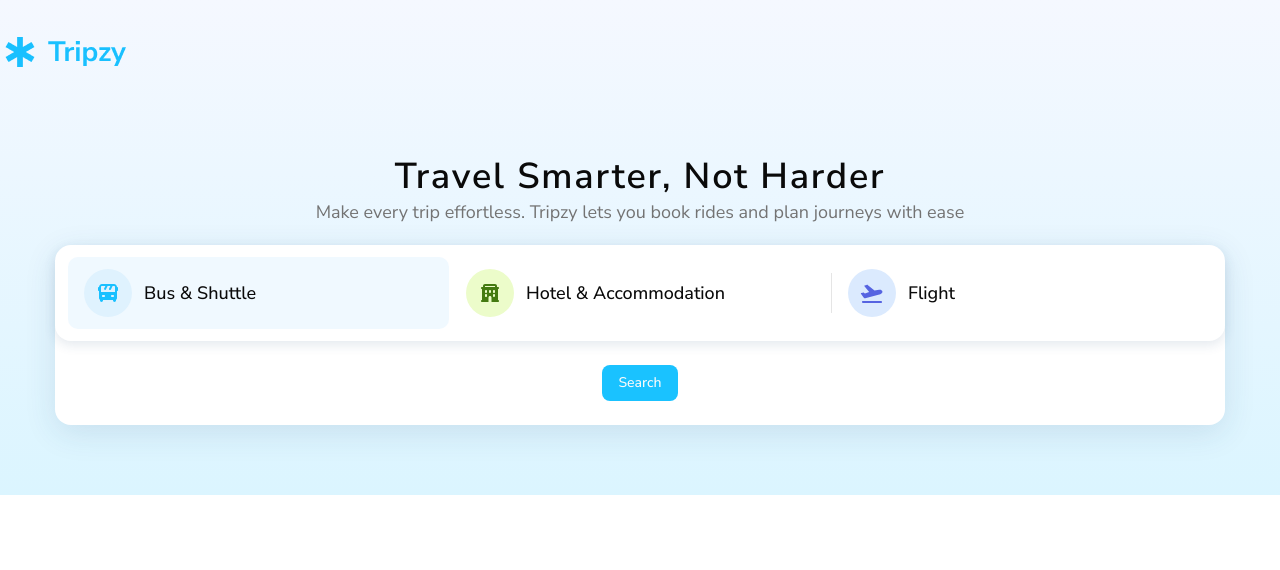
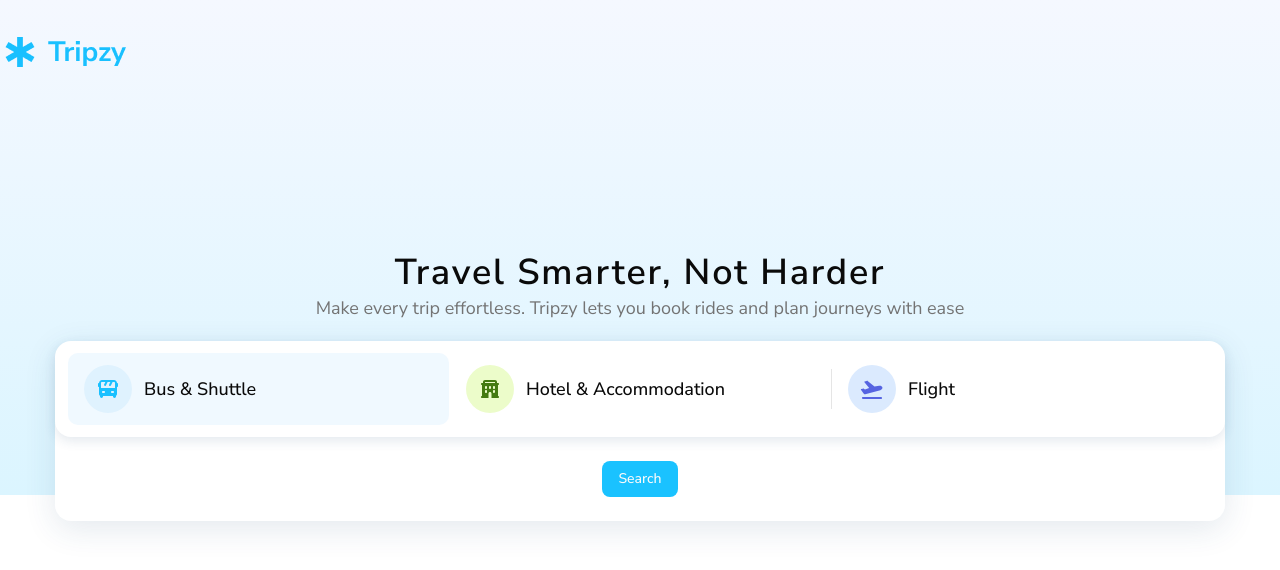
Before and after one commit to varia418/tripzy-frontend-test-nhan, a Next.js app: page / in a window 1280 px wide. Shown: the top 570 px of the page. Built offline with nearby package versions, Linux system fonts and the light colour scheme.

Commit message:
Adjust home page content position

```diff
--- a/app/page.tsx
+++ b/app/page.tsx
@@ -29,7 +29,7 @@ export default async function Home() {
 
   return (
     <div className="flex flex-col items-center justify-center gap-6 py-20">
-      <div className="flex flex-col gap-2 text-center">
+      <div className="mt-24 flex flex-col gap-2 text-center">
         <h1 className="text-4xl leading-none font-semibold tracking-wider">
           Travel Smarter, Not Harder
         </h1>
```
